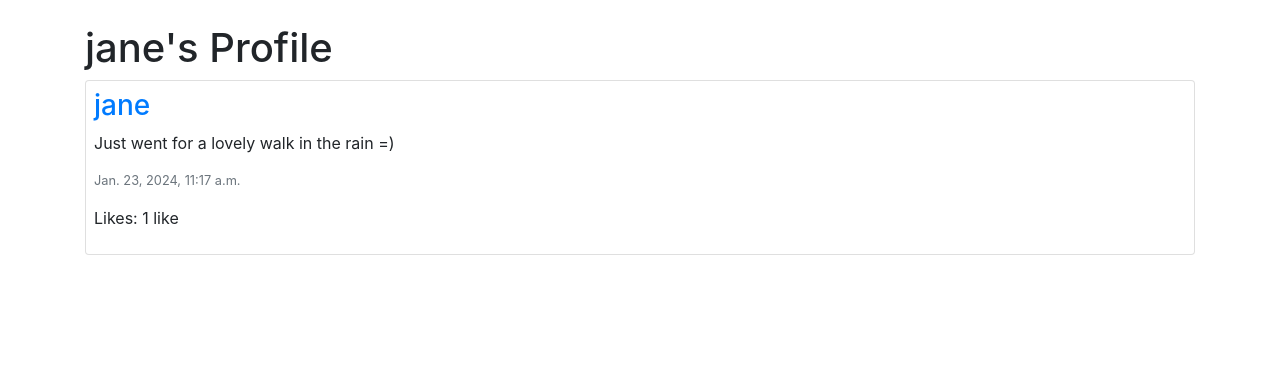
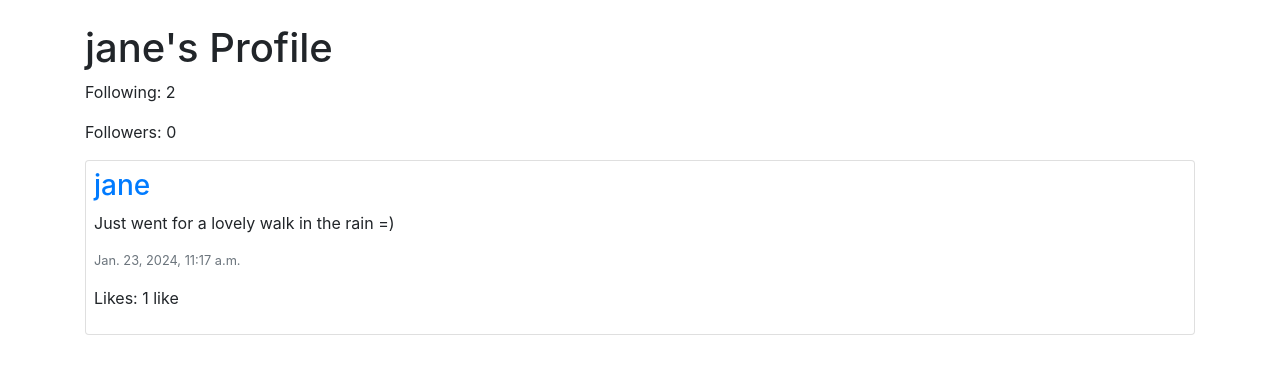
Before and after one commit to ZaidaMM/project4-3, a Django app: page /profile/4 in a window 1280 px wide. Shown: the part 56-430 px from the top of the page. Run offline with Django 3.2, Linux system fonts and the light colour scheme; a user stored in the database is signed in; data comes from the database, SQL or seed files in the repository; both versions use the stored data as it was after the commit; some libraries are stand-ins or nearby versions.

Commit message:
Following page setup

```diff
--- a/network/models.py
+++ b/network/models.py
@@ -4,7 +4,8 @@ from django.utils import timezone
 
 
 class User(AbstractUser):
-    pass
+    followers= models.ManyToManyField("self", symmetrical=False, related_name='following', blank=True)
+
 
 class Post(models.Model):
     user= models.ForeignKey("User", on_delete=models.CASCADE, related_name='posts')
--- a/network/static/network/index.js
+++ b/network/static/network/index.js
@@ -80,3 +80,28 @@ function likeHandler(id, postsLiked) {
       });
   }
 }
+
+function followUnfollow(id) {
+  fetch(`/follow_unfollow/${id}`)
+    .then((response) => response.json())
+    .then((result) => {
+      console.log(result.message);
+      console.log(id);
+
+      const followBtn = document.getElementById('followBtn');
+      const followingCount = document.getElementById('followingCount');
+
+      if (followBtn) {
+        followBtn.innerText = result.is_following ? 'Unfollow' : 'Follow';
+      }
+
+      if (followingCount) {
+        followingCount.innerText = `Following: ${result.following_count}`;
+      }
+    })
+    .catch((err) => console.error('Error:', err));
+}
+
+function redirectToFollowingPage() {
+  window.location.href = '/following/';
+}
--- a/network/templates/network/layout.html
+++ b/network/templates/network/layout.html
@@ -50,7 +50,7 @@
           </li>
           {% if user.is_authenticated %}
           <li class="nav-item">
-            <a class="nav-link" href="#">Following</a>
+            <a class="nav-link" href="{% url 'following' %}">Following</a>
           </li>
           <li class="nav-item">
             <a class="nav-link" href="{% url 'logout' %}">Log Out</a>
--- a/network/templates/network/profile.html
+++ b/network/templates/network/profile.html
@@ -2,6 +2,18 @@
 
 <div id="title">
   <h1 class="mt-4 mb-2">{{ username }}'s Profile</h1>
+</div>
+
+<div>
+  {% if user != request.user %}
+  <button id="followBtn" onclick="followUnfollow('{{ user.id }}')">
+    {% if request.user in user.followers.all %} Unfollow {% else %} Follow
+    {%endif %}
+  </button>
+  {% endif %}
+
+  <p id="followingCount">Following: {{ user.following.count }}</p>
+  <p id="followersCount">Followers: {{ user.followers.count }}</p>
 </div>
 
 <!-- Show All Posts -->
--- a/network/urls.py
+++ b/network/urls.py
@@ -14,7 +14,8 @@ urlpatterns = [
     path("compose", views.compose, name="compose"),
     path("add_like/<int:post_id>", views.add_like, name="add_like"),
     path("add_unlike/<int:post_id>", views.add_unlike, name="add_unlike"),
-
+    path("follow_unfollow/<int:user_id>", views.follow_unfollow, name="follow_unfollow"),
+    path("following", views.following, name="following"),
 
 
 ]
--- a/network/views.py
+++ b/network/views.py
@@ -3,12 +3,12 @@ from django.contrib.auth import authenticate, login, logout
 from django.contrib.auth.decorators import login_required
 from django.db import IntegrityError
 from django.http import JsonResponse
-from django.shortcuts import HttpResponse, HttpResponseRedirect, render
+from django.shortcuts import HttpResponse, HttpResponseRedirect, render, get_object_or_404
 from django.urls import reverse
 from django.views.decorators.csrf import csrf_exempt
 from django.core.paginator import Paginator
 
-from .models import User, Post, Like
+from .models import User, Post, Like, Follower
 
 def add_unlike(request, post_id):
     post = Post.objects.get(pk=post_id)
@@ -145,7 +145,7 @@ def compose(request):
         return JsonResponse({"error": "POST request required"}, status=400)
 
 def profile(request, user_id):
-    user = User.objects.get(pk=user_id)
+    user = get_object_or_404(User, id=user_id)
 
     # Filter posts by user
     posts = Post.objects.filter(user = user).order_by('id').reverse()
@@ -165,4 +165,32 @@ def profile(request, user_id):
     })
 
 def following(request):
-    pass
+    # Get the users the current user is following
+    following_users = Follower.objects.filter(follower=request.user).values_list('followed', flat=True)
+
+    # Get posts from the users the current user is following
+    following_posts = Post.objects.filter(user__in=following_users).order_by('-timestamp')
+
+    context = {
+        'following_posts': following_posts,
+    }
+
+    return render(request, 'network/following.html', context)
+
+def follow_unfollow(request, user_id):
+    target_user = User.objects.get(pk=user_id)
+
+    if request.user in target_user.followers.all():
+        request.user.following.remove(target_user)
+        following_count = request.user.following.count()
+        is_following = False
+    else:
+        request.user.following.add(target_user)
+        following_count = request.user.following.count()
+        is_following = True
+
+    return JsonResponse({
+        'message': 'Follow/Unfollow successful',
+        'following_count': following_count,
+        'is_following': is_following
+    })
```
Also changed, not shown: network/templates/network/following.html (added, +14 -0 lines), db.sqlite3, network/migrations/0007_user_followers.py (added).
